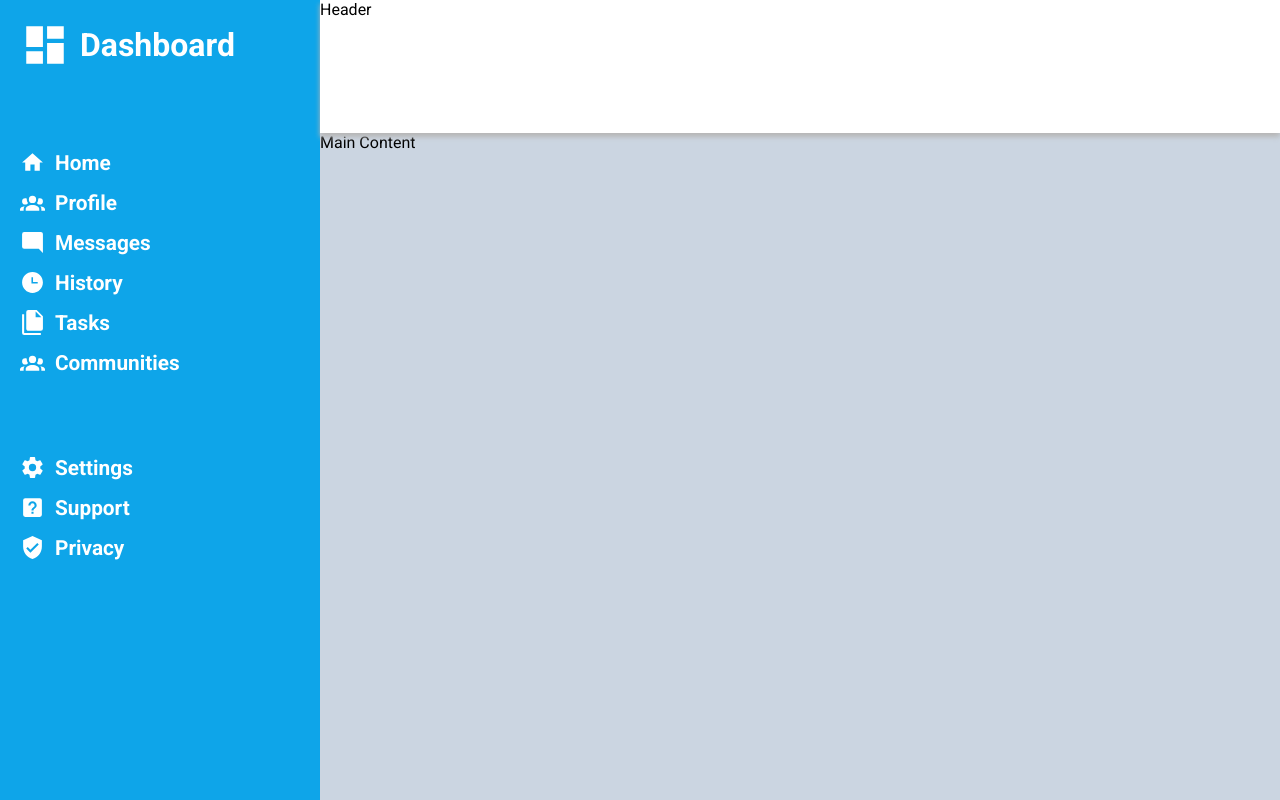
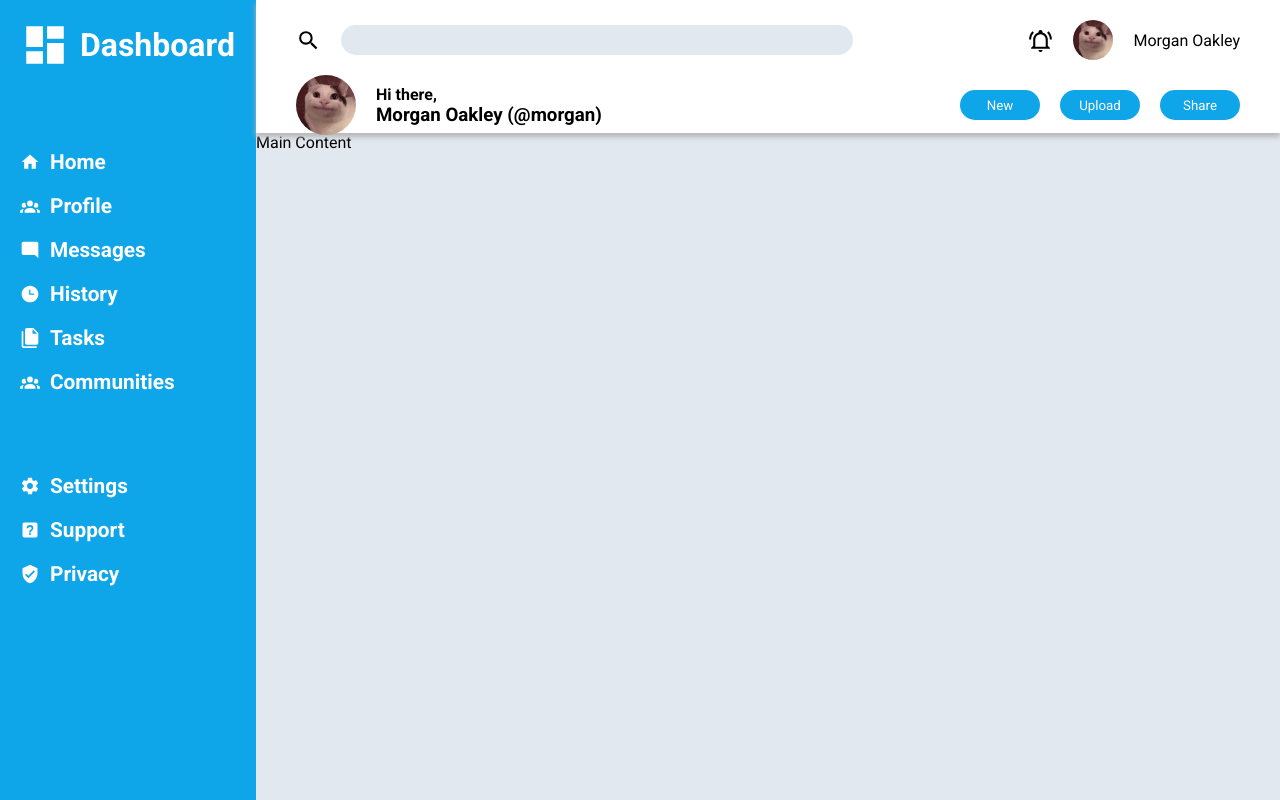
Before and after one commit to Victor-Cavalcant/Grid, a plain HTML site: page index.html in a window 1280 px wide. Drawn offline with Linux system fonts and the light colour scheme; a web font is replaced by a local one.

Commit message:
finished header

```diff
--- a/index.html
+++ b/index.html
@@ -15,7 +15,35 @@
 
 <body>
     <section class="container">
-        <div class="header">Header</div>
+        <div class="header">
+            <div>
+                <div class="searchbar">
+                    <div>
+                        <img class="icon" src="icons/magnify.svg" alt="">
+                        <input type="text">
+                    </div>
+                    <div class="bell">
+                        <img class="icon" src="icons/bell-ring-outline.svg" alt="">
+                        <img class="profilePic" src="icons/cat no expression.jpeg" alt="">
+                        <p>Morgan Oakley</p>
+                    </div>
+                </div>
+                <div class="greetingNButtons">
+                    <div class="greeting">
+                        <img src="icons/cat no expression.jpeg" alt="">
+                        <div>
+                            <p>Hi there,</p>
+                            <h3>Morgan Oakley (@morgan)</h3>
+                        </div>
+                    </div>
+                    <div class="buttons">
+                        <button class="btn">New</button>
+                        <button class="btn">Upload</button>
+                        <button class="btn">Share</button>
+                    </div>
+                </div>
+            </div>
+        </div>
         <div class="sidebar">
             <p>
                 <img class="dashboard-icon" src="icons/view-dashboard.svg" alt="Dashboard icon">
--- a/main.css
+++ b/main.css
@@ -7,7 +7,7 @@
 
 .container{
     display: grid;
-    grid-template-columns: repeat(12, 1fr);
+    grid-template-columns: repeat(15, 1fr);
     grid-template-rows: repeat(12, 1fr);
 
     width: 100%;
@@ -17,10 +17,46 @@
 .header{
     position: relative;
     grid-row: 1/3;
-    grid-column: 4/13;
+    grid-column: 4/16;
     background-color: white;
     box-shadow: 0px 4px 5px rgb(183, 183, 183);
+    padding-left: 40px;
+    padding-right: 40px;
+    padding-top: 20px;
 }
+
+.searchbar{
+    display: flex;
+    justify-content: space-between;
+}
+
+.searchbar > div{
+    display: flex;
+
+    align-items: center;
+}
+
+
+
+input{
+    background-color: #e2e8f0;
+    border-radius: 20px;
+    width: 40vw;
+    height: 30px;
+    border: none;
+}
+
+.icon {
+width: 25px;
+margin-right: 20px;
+}
+
+.profilePic{
+width: 40px;
+border-radius: 100px;
+margin-right: 20px;
+}
+
 .sidebar{
 
     grid-row: 1/13;
@@ -45,14 +81,15 @@ width: 50px;
 
 .sidebar > ul > li > img{
     margin-right: 10px;
-    width: 25px;
+    width: 20px;
     }
 
 .sidebar > ul > li {
     display: flex;
     align-items: center;
-    margin-bottom: 15px;
+    margin-bottom: 20px;
     }
+
 
 .sidebar > ul{
 
@@ -60,15 +97,52 @@ width: 50px;
     margin-top: 80px;
 }
 
-.sidebar >ul > li{
-    margin-top: 1px;
-}
+
 
 
 
 .maincontent{
     grid-row: 3/13;
-    grid-column: 4/13;
-    background-color: #cbd5e1;
+    grid-column: 4/16;
+    background-color: #e2e8f0;
 
 }
+
+.greetingNButtons{
+display: flex;
+align-items: center;
+justify-content: space-between;
+margin-top: 15px;
+}
+
+.greeting{
+    display: flex;
+    align-items: center;
+}
+
+.greeting > img{
+
+        width: 60px;
+        border-radius: 100px;
+        margin-right: 20px;
+
+}
+
+.greeting > div > p {
+    font-weight: bold;
+}
+
+.buttons{
+    display: flex;
+}
+
+
+.btn{
+    margin-left: 20px;
+    background-color: #0ea5e9;
+    border-radius: 30px;
+    border: none;
+    height: 30px;
+    width: 80px;
+    color: white;
+}
```
Also changed, not shown: icons/bell-ring-outline.svg (added), icons/cat no expression.jpeg (added), icons/cat tongue.jpeg (added), icons/catclose.jpeg (added), icons/magnify.svg (added).
